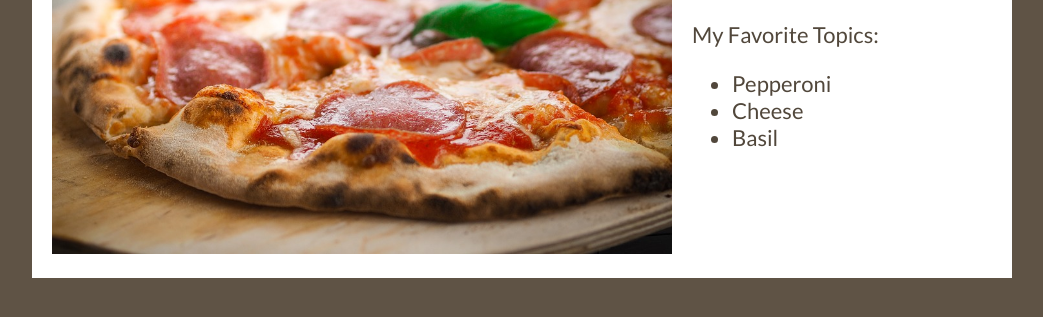
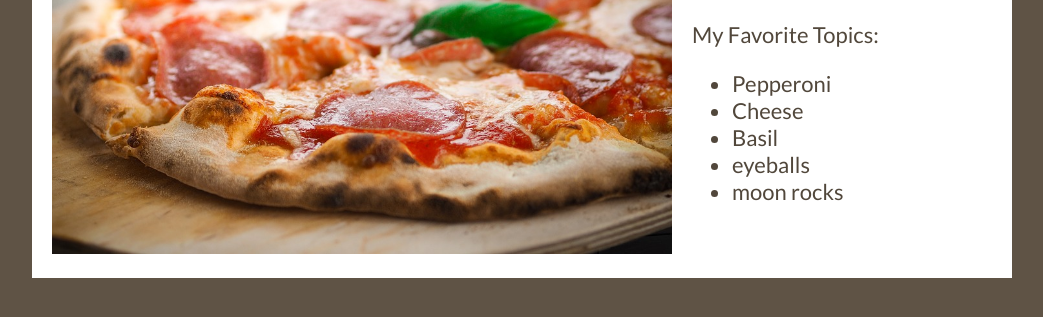
Before and after one commit to jrgitsf/pizza, a plain HTML site: page index.html in a window 1280 px wide. Shown: the part 199-516 px from the top of the page, without its empty margins (118-1161 px from the left). Drawn offline with Linux system fonts and the light colour scheme; a web font is replaced by a local one.

Commit message:
Added Toppings
Bunch of good da stuff

```diff
--- a/index.html
+++ b/index.html
@@ -23,6 +23,8 @@
       <li>Pepperoni</li>
       <li>Cheese</li>
       <li>Basil</li>
+      <li>eyeballs</li>
+      <li>moon rocks</li>
     </ul>
   </div>
 </div>
```
